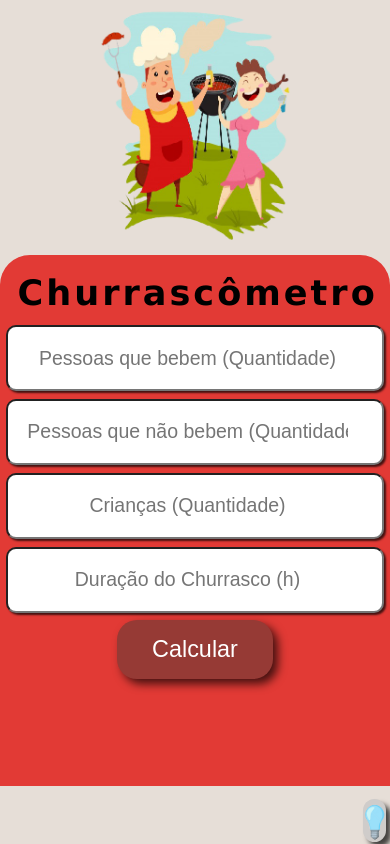
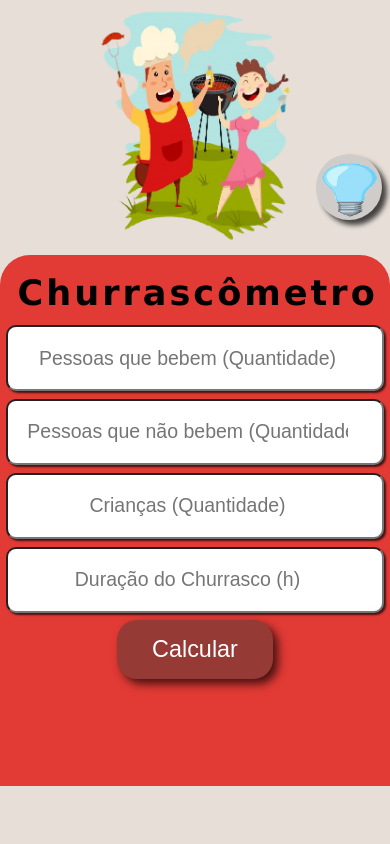
Before and after one commit to AlanAlado/Churrascometro, a plain HTML site: page index.html in a window 390 px wide. Drawn offline with Linux system fonts and the light colour scheme.

Commit message:
Update estilo.css

```diff
--- a/estilo.css
+++ b/estilo.css
@@ -76,8 +76,9 @@ h1{
     background-color:rgb(207, 204, 202);
     position:absolute;
     left:93vw;
-    bottom:0.5vw;
+    bottom:1vw;
     width:6vw;
+    height:6vw;
     box-shadow:5px 5px 5px rgba(0, 0, 0, 0.7);
     border-radius:10vw;
 }
@@ -196,6 +197,18 @@ fieldset{
         height:15vw;
     }
 
+    /* Botão para o formulário de sugestão */
+    #ideia{
+        background-color:rgb(207, 204, 202);
+        position:absolute;
+        left:81vw;
+        bottom:160vw;
+        width:17vw;
+        height:17vw;
+        box-shadow:5px 5px 5px rgba(0, 0, 0, 0.7);
+        border-radius:10vw;
+    }
+
 
     /* Formulário para sugestão */
     fieldset{
```
